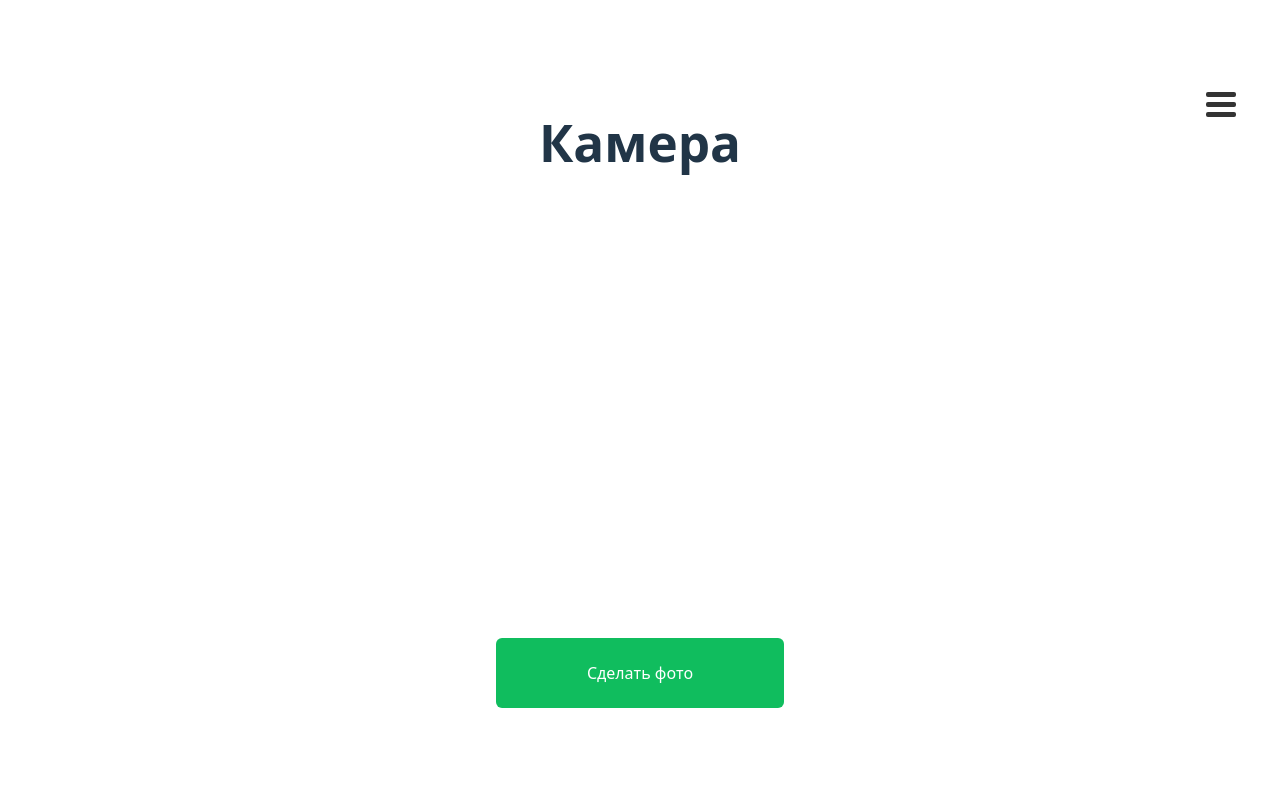
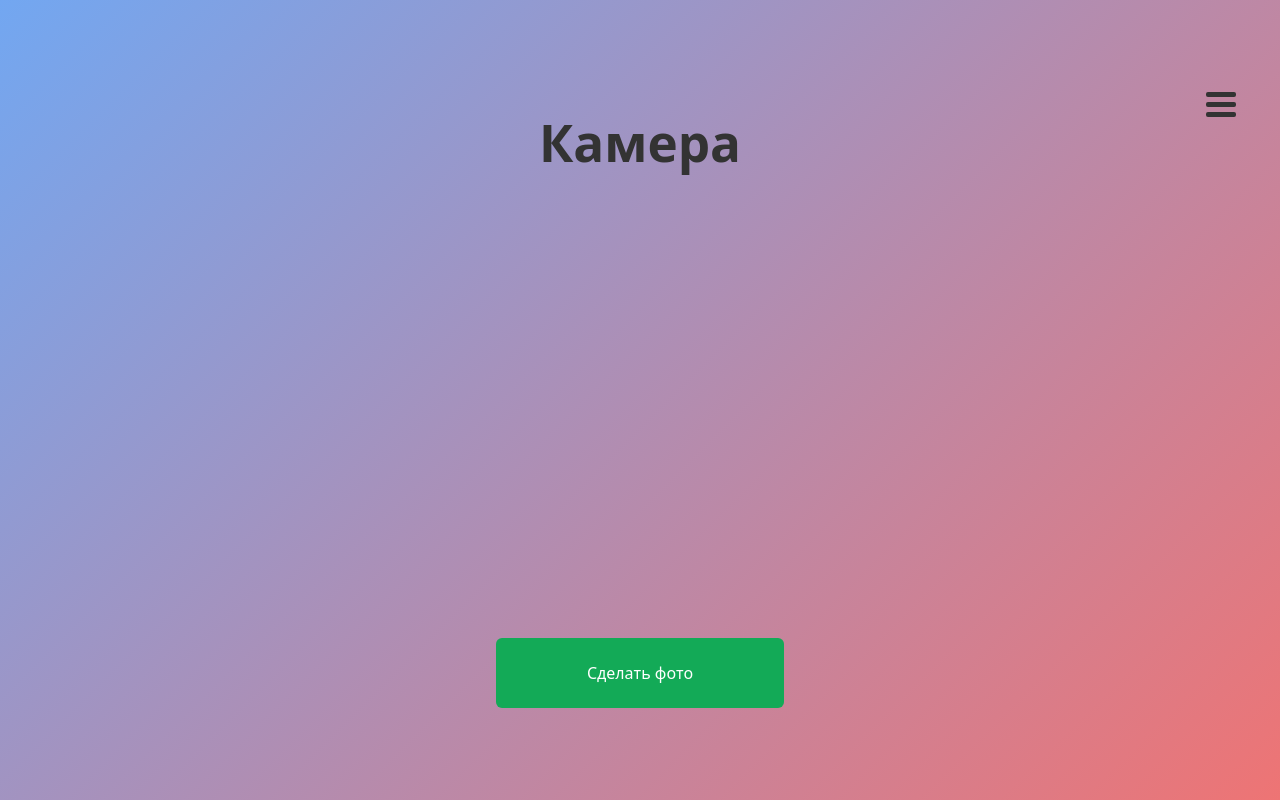
Before and after one commit to whoyandog/camera-and-geoposition-test-react-app, a React (Vite) app: page /camera in a window 1280 px wide. Built offline with nearby package versions, Linux system fonts and the light colour scheme.

Commit message:
restyling 2

```diff
--- a/src/pages/Geoposition.css
+++ b/src/pages/Geoposition.css
@@ -3,5 +3,7 @@
     flex-direction: column;
     align-items: center;
     justify-content: center;
-    height: 20vh;
+    height: 40vh;
+    font-weight: 600;
+    font-size: 1.4rem;
 }
--- a/src/styles/global.css
+++ b/src/styles/global.css
@@ -5,7 +5,7 @@
 
   color-scheme: light dark;
   color: var(--color-text);
-  background-color: var(--color-bg);
+  background: var(--bg-gradient);
 
   font-synthesis: none;
   text-rendering: optimizeLegibility;
@@ -58,7 +58,7 @@ button:focus-visible {
 @media (prefers-color-scheme: light) {
   :root {
     color: var(--color-text);
-    background-color: var(--color-bg);
+    background: var(--bg-gradient);
   }
   a:hover {
     color: var(--color-link-hover);
--- a/src/styles/variables.css
+++ b/src/styles/variables.css
@@ -7,6 +7,10 @@
   --color-link-hover: #535bf2;
   --color-bar: #333;
 
+  --bg-gradient-dark: linear-gradient(180deg, #2b2b2b 0%, #1a1a1a 100%);
+  --bg-gradient-light: linear-gradient(135deg, #72a7f1 0%, #ee7474 100%);
+  --bg-gradient: var(--bg-gradient-dark);
+
   --button-radius: 6px;
   --button-width: 18rem;
   --gap-lg: 1rem;
@@ -15,16 +19,17 @@
 @media (prefers-color-scheme: light) {
   :root {
     --color-bg: #ffffff;
-    --color-text: #213547;
+    --color-text: #333;
     --color-link-hover: #747bff;
+    --bg-gradient: var(--bg-gradient-light);
   }
 }
 
 :root {
   --color-surface-dark: #1a1a1a;
   --color-surface-light: #f9f9f9;
-  --color-success: #10bd5e;
-  --color-success-600: #0e9e4a;
+  --color-success: #13aa57;
+  --color-success-600: #098d40;
   --color-link-alpha: #646cffaa;
   --color-react-accent: #61dafb;
   --color-react-accent-alpha: #61dafbaa;
```
